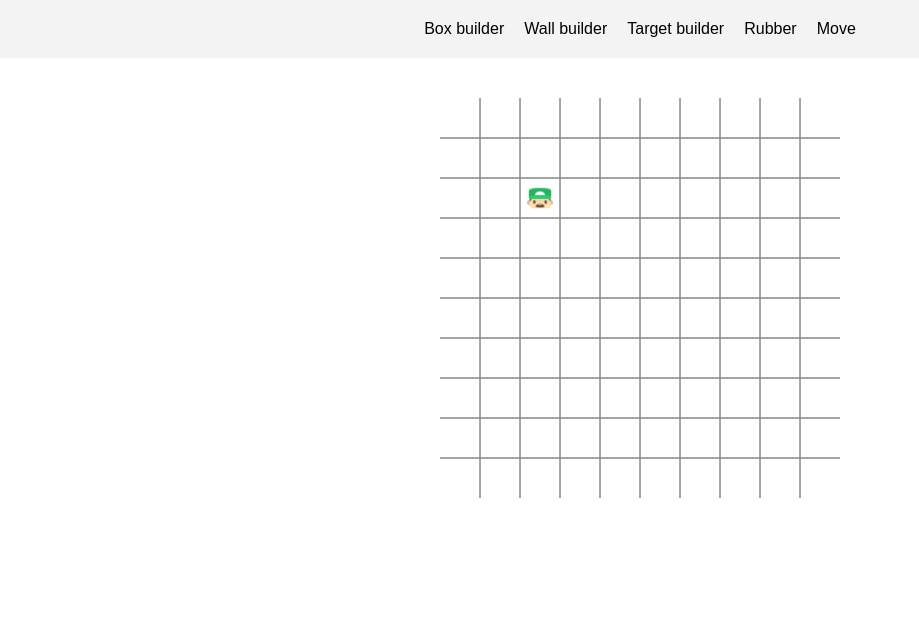
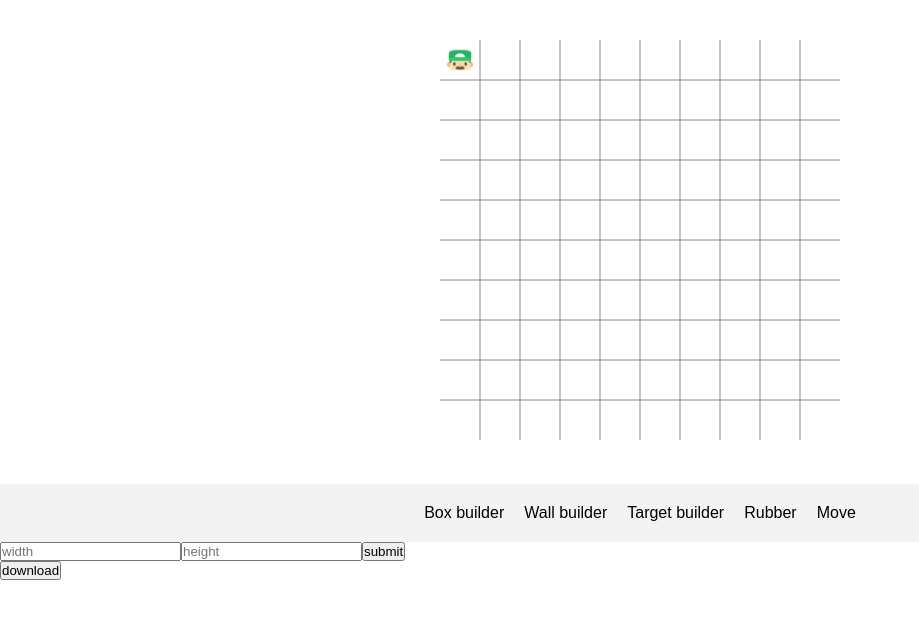
Before and after one commit to team-nullptr/sokoban, a website built with webpack: page src/index.html in a window 1280 px wide. Shown: the whole page, without its empty margins (0-919 px from the left). Built offline with nearby package versions, Linux system fonts and the light colour scheme.

Commit message:
Code cleaned, added ability to resize editor grid and download level in json format.

```diff
--- a/src/modules/editor/Editor.ts
+++ b/src/modules/editor/Editor.ts
@@ -3,13 +3,9 @@ import Vector from '../game-runner/models/Vector';
 import getGridSize from '../game-runner/utils/getGridSize';
 import Images from '../../game/Images';
 import { getCellFromPosition, searchInLayout } from './utils/cellUtils';
-import {
-  BuilderTool,
-  Tool,
-  ToolHandlerResult,
-  TransferorTool,
-  TransferorToolHandlerResult,
-} from './models/Tool';
+import { BuilderTool } from './classes/BuilderTool';
+import { TransferorTool, TransferorToolHandlerResult } from './classes/TransferorTool';
+import { Tool, ToolHandlerResult } from './classes/Tool';
 
 export default class Editor {
   // Load assests
@@ -36,7 +32,7 @@ export default class Editor {
 
   // Grid layout
   private layout: LevelLayout = {
-    start: { x: 2, y: 2 },
+    start: { x: 0, y: 0 },
     boxes: [],
     targets: [],
     walls: [],
@@ -49,6 +45,33 @@ export default class Editor {
   constructor(private ctx: CanvasRenderingContext2D, private uiCtx: CanvasRenderingContext2D) {
     // Load images
     Images.load().then(() => this.renderLevel());
+  }
+
+  /** Returns meta of the level */
+  get metaInfo() {
+    return {
+      layout: this.layout,
+      size: this.gridSize,
+    };
+  }
+
+  /**
+   * Updates editor grid size
+   * @param size Size of grid
+   */
+  updateGridSize(size: Vector) {
+    // Update size of grid
+    this.gridSize = size;
+
+    // Reset level
+    this.layout = {
+      start: { x: 0, y: 0 },
+      boxes: [],
+      targets: [],
+      walls: [],
+    };
+
+    this.updateDimensions();
   }
 
   /** Updates size of level */
@@ -85,6 +108,8 @@ export default class Editor {
   private renderGrid() {
     // Set color of line
     this.ctx.strokeStyle = '#888';
+
+    this.ctx.beginPath();
 
     // Draw grid columns
     for (let i = 1; i < this.gridSize.x; i++) {
@@ -184,6 +209,12 @@ export default class Editor {
     this.selectionStart = { x: e.clientX, y: e.clientY };
   }
 
+  /** Clear selection */
+  clearSelection() {
+    // Clear
+    this.uiCtx.clearRect(0, 0, innerWidth, innerHeight);
+  }
+
   /**
    * Handles selection end
    * @param e Mouse eevent
@@ -202,8 +233,6 @@ export default class Editor {
       x: Math.min(e.clientX, this.canvasStartX + this.gridSize.x * this.cellSize),
       y: e.clientY,
     })!;
-
-    console.log(from, to);
 
     // Generate selection based on it's bounds
     if (to && from)
--- /dev/null
+++ b/src/modules/editor/classes/BuilderTool.ts
@@ -0,0 +1,23 @@
+import LevelLayout from '../../../models/LevelLayout';
+import Vector from '../../game-runner/models/Vector';
+import { Tool, ToolHandlerResult } from './Tool';
+
+// Type of builder tool handler
+type BuilderToolHandler = (layout: LevelLayout, cell: Vector) => ToolHandlerResult;
+
+// Builder tool class declaration
+export class BuilderTool extends Tool {
+  constructor(name: string, private handler: BuilderToolHandler) {
+    super(name);
+  }
+
+  /**
+   * Function which calls handler of tool
+   * @param layout Level layout
+   * @param cell Event cell
+   * @returns Layout and boolean which indicates if layout was modified
+   */
+  use(layout: LevelLayout, cell: Vector) {
+    return this.handler(layout, cell);
+  }
+}
--- /dev/null
+++ b/src/modules/editor/classes/LevelDownloader.ts
@@ -0,0 +1,20 @@
+import LevelLayout from '../../../models/LevelLayout';
+import Vector from '../../game-runner/models/Vector';
+
+/**
+ * Downloads json file
+ * @param layout Level layout
+ * @param size Level size
+ */
+export const downloadLevel = (data: { [key: string]: any }) => {
+  // Create file
+  const file = 'data:text/json;charset=utf-8,' + encodeURIComponent(JSON.stringify(data));
+
+  // Create download node
+  const download = document.createElement('a');
+  download.setAttribute('href', file);
+  download.setAttribute('download', 'level.json');
+
+  // Trigger download
+  download.click();
+};
--- /dev/null
+++ b/src/modules/editor/classes/Tool.ts
@@ -0,0 +1,18 @@
+import LevelLayout from '../../../models/LevelLayout';
+
+// type of tool handler return value
+export interface ToolHandlerResult {
+  layout: LevelLayout;
+  wasUpdated: boolean;
+}
+
+// Abstract class for tool
+export abstract class Tool {
+  constructor(public name: string) {}
+
+  /**
+   * Abstract declaration of tool use method
+   * @param params params passed to use tool
+   */
+  abstract use(...params: any): ToolHandlerResult;
+}
--- a/src/modules/editor/models/Tool.ts
+++ b/src/modules/editor/classes/TransferorTool.ts
@@ -1,42 +1,6 @@
 import LevelLayout from '../../../models/LevelLayout';
 import Vector from '../../game-runner/models/Vector';
-
-// type of tool handler return value
-export interface ToolHandlerResult {
-  layout: LevelLayout;
-  wasUpdated: boolean;
-}
-
-// Abstract class for tool
-export abstract class Tool {
-  constructor(public name: string) {}
-
-  /**
-   * Abstract declaration of tool use method
-   * @param params params passed to use tool
-   */
-  abstract use(...params: any): ToolHandlerResult;
-}
-
-// Type of builder tool handler
-type BuilderToolHandler = (layout: LevelLayout, cell: Vector) => ToolHandlerResult;
-
-// Builder tool class declaration
-export class BuilderTool extends Tool {
-  constructor(name: string, private handler: BuilderToolHandler) {
-    super(name);
-  }
-
-  /**
-   * Function which calls handler of tool
-   * @param layout Level layout
-   * @param cell Event cell
-   * @returns Layout and boolean which indicates if layout was modified
-   */
-  use(layout: LevelLayout, cell: Vector) {
-    return this.handler(layout, cell);
-  }
-}
+import { Tool, ToolHandlerResult } from './Tool';
 
 export interface TransferorToolHandlerResult extends ToolHandlerResult {
   selection: Vector[];
--- a/src/modules/editor/models/Tools.ts
+++ b/src/modules/editor/models/Tools.ts
@@ -1,7 +1,8 @@
 import LevelLayout from '../../../models/LevelLayout';
 import Vector from '../../game-runner/models/Vector';
 import { moveSelection, checkTransform, searchInLayout } from '../utils/cellUtils';
-import { BuilderTool, TransferorTool } from './Tool';
+import { BuilderTool } from '../classes/BuilderTool';
+import { TransferorTool } from '../classes/TransferorTool';
 
 export const BoxBuilder = new BuilderTool('Box builder', (layout: LevelLayout, cell: Vector) => {
   // If there is something on current cell just return layout
--- a/src/modules/ui-manager/views/EditorLayer.ts
+++ b/src/modules/ui-manager/views/EditorLayer.ts
@@ -1,5 +1,5 @@
 import Editor from '../../editor/Editor';
-import { Tool } from '../../editor/models/Tool';
+import { Tool } from '../../editor/classes/Tool';
 import {
   BoxBuilder,
   ElementsTransferor,
@@ -9,6 +9,8 @@ import {
 } from '../../editor/models/Tools';
 import Layer from '../models/Layer';
 import EditorNavWidget, { EditorNavEvents } from './EditorNavWidget';
+import FormWidget from './FormWidget';
+import { downloadLevel } from '../../editor/classes/LevelDownloader';
 
 export default class EditorLayer extends Layer {
   // Main element
@@ -26,6 +28,9 @@ export default class EditorLayer extends Layer {
 
   // Editor
   private editor: Editor;
+
+  // Form
+  private form: FormWidget;
 
   // Widgets
   private editorNav: EditorNavWidget = new EditorNavWidget([
@@ -50,6 +55,20 @@ export default class EditorLayer extends Layer {
     // Create new editor
     this.editor = new Editor(this.ctx, this.uiCtx);
 
+    // Create form
+    this.form = new FormWidget([
+      { name: 'width', type: 'number' },
+      { name: 'height', type: 'number' },
+    ]);
+
+    // Subscribe for form submit and change size of grid
+    this.form.subscribe<{ width: string; height: string }>(data =>
+      this.editor.updateGridSize({ x: parseInt(data.width), y: parseInt(data.height) })
+    );
+
+    // Render form
+    this.form.render();
+
     // Resize
     this.canvasResize();
     addEventListener('resize', this.canvasResize.bind(this));
@@ -62,7 +81,7 @@ export default class EditorLayer extends Layer {
   /** init */
   init() {
     // Prevent opening of browser context menu
-    this.canvas.addEventListener('contextmenu', e => {
+    document.addEventListener('contextmenu', e => {
       e.preventDefault();
     });
 
@@ -84,6 +103,9 @@ export default class EditorLayer extends Layer {
       this.isDragging = false;
       this.isSelecting = false;
     });
+
+    // Clear selection when user goes outside
+    this.canvas.addEventListener('mouseleave', () => this.editor.clearSelection());
 
     // Call drag handler
     this.canvas.addEventListener('mousemove', e => {
@@ -134,11 +156,23 @@ export default class EditorLayer extends Layer {
     const editorContainer = document.createElement('section');
     editorContainer.classList.add('editor-container');
 
-    // Attach all widgets to parent element
-    this.element.appendChild(this.editorNav.element);
     // Attach canvas
     editorContainer.appendChild(this.canvas);
     editorContainer.appendChild(this.uiCanvas);
     this.element.appendChild(editorContainer);
+
+    // Attach all widgets to parent element
+    this.element.appendChild(this.editorNav.element);
+
+    // Attach form
+    this.element.appendChild(this.form.element);
+
+    // Create download button
+    const downloadButton = document.createElement('button');
+    downloadButton.innerHTML = 'download';
+    // Allow for downloading
+    downloadButton.addEventListener('click', () => downloadLevel(this.editor.metaInfo));
+    // Attach button
+    this.element.append(downloadButton);
   }
 }
--- a/src/modules/ui-manager/views/EditorNavWidget.ts
+++ b/src/modules/ui-manager/views/EditorNavWidget.ts
@@ -1,4 +1,5 @@
-import { Tool } from '../../editor/models/Tool';
+import FormWidget from './FormWidget';
+import { Tool } from '../../editor/classes/Tool';
 import Vector from '../../game-runner/models/Vector';
 import Layer from '../models/Layer';
 
@@ -11,14 +12,12 @@ type ToolSubscriber = (value: Tool) => void;
 type GridSizeSubscriber = (value: Vector) => void;
 
 export default class EditorNavWidget extends Layer {
-  element = document.createElement('nav');
+  element = document.createElement('section');
 
   // Subscribers
   private toolSubscribers: ToolSubscriber[] = [];
-  private gridSizeSubscribers: GridSizeSubscriber[] = [];
 
-  // Selected nav tool
-  private selectedToolElement: HTMLElement | undefined;
+  // Widgets
 
   constructor(private tools: Tool[]) {
     super();
@@ -66,11 +65,15 @@ export default class EditorNavWidget extends Layer {
     this.notify(EditorNavEvents.TOOL_SELECTION, tool);
   }
 
-  render(): void {
+  private createNav() {
+    // Create nav
+    const nav = document.createElement('nav');
+
     // Create unordered list
     const ul = document.createElement('ul');
     ul.classList.add('editor-menu');
 
+    // Create nav items for each tool
     this.tools.forEach(tool => {
       // Create list item
       const li = document.createElement('li');
@@ -88,6 +91,11 @@ export default class EditorNavWidget extends Layer {
       ul.appendChild(li);
     });
 
-    this.element.appendChild(ul);
+    nav.appendChild(ul);
+    return nav;
+  }
+
+  render() {
+    this.element.appendChild(this.createNav());
   }
 }
--- /dev/null
+++ b/src/modules/ui-manager/views/FormWidget.ts
@@ -0,0 +1,59 @@
+import Layer from '../models/Layer';
+
+interface FormValue {
+  name: string;
+  type: string;
+}
+
+type FormSubscriber<T> = (data: T) => void;
+
+export default class FormWidget extends Layer {
+  element = document.createElement('form');
+
+  private subscribers: FormSubscriber<any>[] = [];
+
+  constructor(private values: { name: string; type: string }[]) {
+    super();
+
+    // Add event listener for form submition
+    this.element.addEventListener('submit', e => {
+      e.preventDefault();
+      this.notify(Object.fromEntries(new FormData(e.target as HTMLFormElement)));
+    });
+  }
+
+  /**
+   * Notify subscribers about form submit
+   * @param data Data send to subscribers
+   */
+  private notify(data: any) {
+    this.subscribers.forEach(subscriber => subscriber(data));
+  }
+
+  /**
+   * Allow for subscrubung
+   * @param handler handler function for event
+   */
+  subscribe<T>(handler: FormSubscriber<T>) {
+    this.subscribers.push(handler);
+  }
+
+  render() {
+    // Create input elements
+    this.values.forEach(value => {
+      const input = document.createElement('input');
+      input.type = value.type;
+      input.name = value.name;
+      input.placeholder = value.name;
+
+      this.element.appendChild(input);
+    });
+
+    // Create submit button
+    const submit = document.createElement('button');
+    submit.type = 'submit';
+    submit.innerHTML = 'submit';
+
+    this.element.appendChild(submit);
+  }
+}
--- a/src/scss/_editor.scss
+++ b/src/scss/_editor.scss
@@ -7,6 +7,7 @@
 
 .editor-container {
   position: relative;
+  margin: 40px 0;
 }
 
 .editor-menu {
@@ -15,7 +16,6 @@
   display: flex;
   justify-content: center;
   background: rgb(243, 243, 243);
-  margin-bottom: 40px;
 }
 
 .editor-menu-element {
--- a/tsconfig.json
+++ b/tsconfig.json
@@ -4,7 +4,7 @@
 
     /* Basic Options */
     // "incremental": true,                   /* Enable incremental compilation */
-    "target": "es5" /* Specify ECMAScript target version: 'ES3' (default), 'ES5', 'ES2015', 'ES2016', 'ES2017', 'ES2018', 'ES2019', 'ES2020', or 'ESNEXT'. */,
+    "target": "es2019" /* Specify ECMAScript target version: 'ES3' (default), 'ES5', 'ES2015', 'ES2016', 'ES2017', 'ES2018', 'ES2019', 'ES2020', or 'ESNEXT'. */,
     "module": "es2015" /* Specify module code generation: 'none', 'commonjs', 'amd', 'system', 'umd', 'es2015', 'es2020', or 'ESNext'. */,
     // "lib": [],                             /* Specify library files to be included in the compilation. */
     // "allowJs": true,                       /* Allow javascript files to be compiled. */
@@ -63,9 +63,11 @@
     // "experimentalDecorators": true,        /* Enables experimental support for ES7 decorators. */
     // "emitDecoratorMetadata": true,         /* Enables experimental support for emitting type metadata for decorators. */
 
+    "downlevelIteration": true,
     /* Advanced Options */
     "skipLibCheck": true /* Skip type checking of declaration files. */,
     "forceConsistentCasingInFileNames": true /* Disallow inconsistently-cased references to the same file. */
   },
+  "lib": ["dom", "dom.iterable", "esnext"],
   "exclude": ["**/*.test.ts", "**/*.spec.ts"]
 }
```
